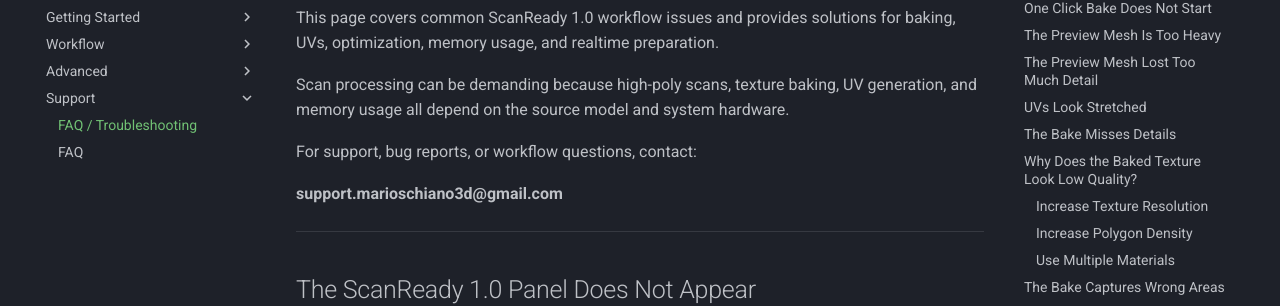
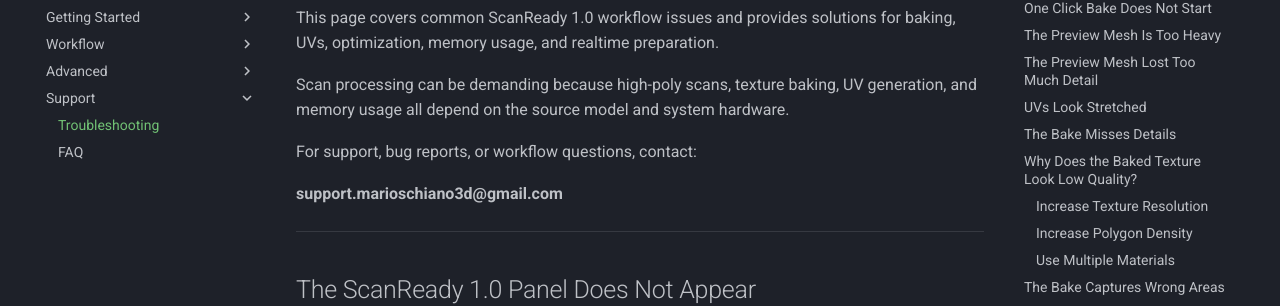
Before and after one commit to marioschiano/scanready-docs, an MkDocs documentation site: the page built from docs/troubleshooting.md, in a window 1280 px wide. Shown: the part 175-481 px from the top of the page. Built offline with MkDocs 1.6.1 and Material for MkDocs 9.7.7, drawn with Linux system fonts in a browser that asks for light colours.

Commit message:
Clean up support navigation labels

```diff
--- a/mkdocs.yml
+++ b/mkdocs.yml
@@ -23,5 +23,5 @@
       - Advanced Settings: advanced.md
 
   - Support:
-      - FAQ / Troubleshooting: troubleshooting.md
+      - Troubleshooting: troubleshooting.md
       - FAQ: faq.md
```
